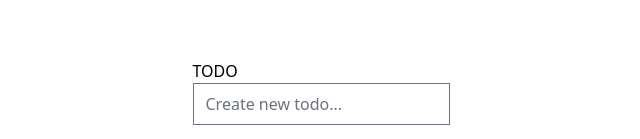
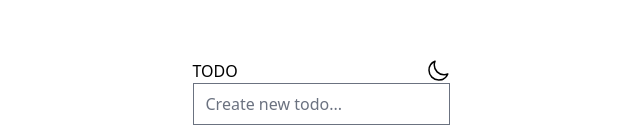
Before and after one commit to orphandeity/todo-app, a React (Vite) app: page / in a window 1280 px wide. Shown: the part 232-371 px from the top of the page, without its empty margins (319-959 px from the left). Built offline with nearby package versions, Linux system fonts and the light colour scheme.

Commit message:
dark mode logic

```diff
--- a/package.json
+++ b/package.json
@@ -13,6 +13,8 @@
     "@dnd-kit/sortable": "^7.0.2",
     "@formkit/auto-animate": "^1.0.0-beta.6",
     "@radix-ui/react-tabs": "1.0.3",
+    "@radix-ui/react-toggle": "1.0.2",
+    "clsx": "^1.2.1",
     "nanoid": "^4.0.1",
     "react": "^18.2.0",
     "react-dom": "^18.2.0",
--- a/src/App.tsx
+++ b/src/App.tsx
@@ -1,16 +1,72 @@
-import CreateTask from "./components/CreateTask";
-import TaskCard from "./components/TaskCard";
+import { useEffect, useState } from "react";
+import * as Toggle from "@radix-ui/react-toggle";
+import { clsx } from "clsx";
 import TaskList from "./components/TaskList";
 
 function App() {
+  const [darkMode, setDarkMode] = useState(false);
+
+  useEffect(() => {
+    darkMode
+      ? document.documentElement.classList.add("dark")
+      : document.documentElement.classList.remove("dark");
+  }, [darkMode]);
+
   return (
-    <main className="grid min-h-screen place-content-center">
+    <main className="grid min-h-screen place-content-center dark:bg-gray-300">
       <div>
-        <h1>TODO</h1>
+        <div className="flex items-center justify-between">
+          <h1>TODO</h1>
+          <Toggle.Root
+            pressed={darkMode}
+            onPressedChange={() => setDarkMode(!darkMode)}
+            aria-label="dark mode"
+          >
+            {darkMode ? <SunIcon /> : <Moonicon />}
+          </Toggle.Root>
+        </div>
         <TaskList />
       </div>
     </main>
   );
 }
 
+const Moonicon = () => {
+  return (
+    <svg
+      xmlns="http://www.w3.org/2000/svg"
+      fill="none"
+      viewBox="0 0 24 24"
+      strokeWidth={1.5}
+      stroke="currentColor"
+      className="h-6 w-6"
+    >
+      <path
+        strokeLinecap="round"
+        strokeLinejoin="round"
+        d="M21.752 15.002A9.718 9.718 0 0118 15.75c-5.385 0-9.75-4.365-9.75-9.75 0-1.33.266-2.597.748-3.752A9.753 9.753 0 003 11.25C3 16.635 7.365 21 12.75 21a9.753 9.753 0 009.002-5.998z"
+      />
+    </svg>
+  );
+};
+
+const SunIcon = () => {
+  return (
+    <svg
+      xmlns="http://www.w3.org/2000/svg"
+      fill="none"
+      viewBox="0 0 24 24"
+      strokeWidth={1.5}
+      stroke="currentColor"
+      className="h-6 w-6"
+    >
+      <path
+        strokeLinecap="round"
+        strokeLinejoin="round"
+        d="M12 3v2.25m6.364.386l-1.591 1.591M21 12h-2.25m-.386 6.364l-1.591-1.591M12 18.75V21m-4.773-4.227l-1.591 1.591M5.25 12H3m4.227-4.773L5.636 5.636M15.75 12a3.75 3.75 0 11-7.5 0 3.75 3.75 0 017.5 0z"
+      />
+    </svg>
+  );
+};
+
 export default App;
--- a/src/components/TaskCard.tsx
+++ b/src/components/TaskCard.tsx
@@ -32,7 +32,7 @@
       >
         {task.text}
       </p>
-      <button onClick={() => actions.delete(task.id)}>
+      <button onClick={() => actions.delete(task.id)} aria-label="delete task">
         <TrashIcon />
       </button>
     </li>
--- a/tailwind.config.cjs
+++ b/tailwind.config.cjs
@@ -1,8 +1,9 @@
 /** @type {import('tailwindcss').Config} */
 module.exports = {
-  content: ['./index.html', './src/**/*.{js,ts,jsx,tsx}'],
+  content: ["./index.html", "./src/**/*.{js,ts,jsx,tsx}"],
   theme: {
     extend: {},
   },
-  plugins: [require('@tailwindcss/forms')],
-}
+  darkMode: "class",
+  plugins: [require("@tailwindcss/forms")],
+};
```
Also changed, not shown: 1 other file (tests, documents, lock files or other folders).
